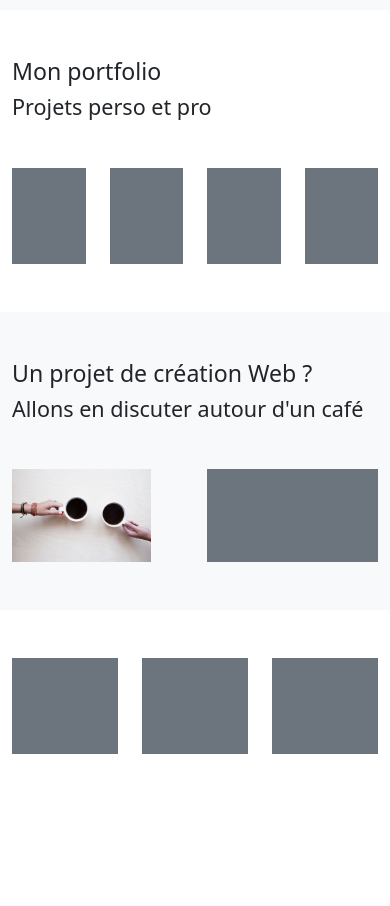
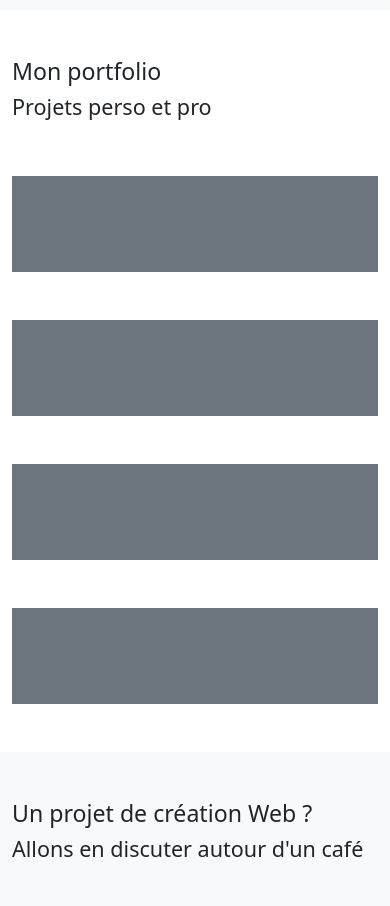
Before and after one commit to remymerienne/Bootstrap_OC, a website: page index.html in a window 390 px wide. Shown: the part 1780-2686 px from the top of the page. Before the commit the page ends 2582 px from the top, so only its background shows below. Drawn offline with nearby package versions, Linux system fonts and the light colour scheme.

Commit message:
responsive stage-2 portfolio

```diff
--- a/index.html
+++ b/index.html
@@ -75,18 +75,18 @@
       <div class="container py-5">
         <h3>Mon portfolio</h3>
         <h4>Projets perso et pro</h4>
-        <div class="row mt-5">
+        <div class="row">
           <!-- * Responsive * -->
-          <div class="col">
+          <div class="col-12 col-sm-6 col-lg-3 gy-5 gy-sm-4">
             <div class="bg-secondary py-5"></div>
           </div>
-          <div class="col">
+          <div class="col-12 col-sm-6 col-lg-3 gy-5 gy-sm-4">
             <div class="bg-secondary py-5"></div>
           </div>
-          <div class="col">
+          <div class="col-12 col-sm-6 col-lg-3 gy-5 gy-sm-4">
             <div class="bg-secondary py-5"></div>
           </div>
-          <div class="col">
+          <div class="col-12 col-sm-6 col-lg-3 gy-5 gy-sm-4">
             <div class="bg-secondary py-5"></div>
           </div>
         </div>
```
